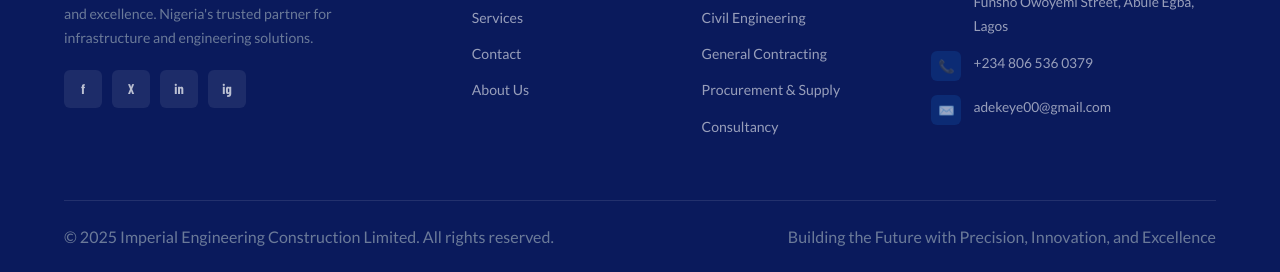
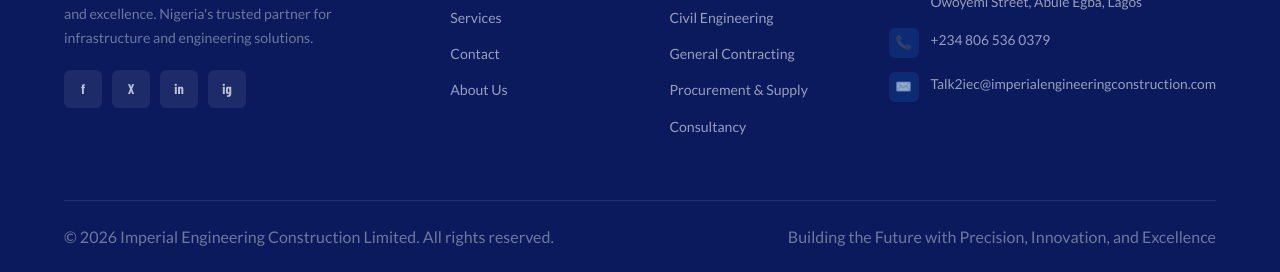
Before and after one commit to amutehjnr/imperial-express, a website: page imperial-express/views/contact.html in a window 1280 px wide. Shown: the part 2664-2936 px from the top of the page. Drawn offline with nearby package versions, Linux system fonts and the light colour scheme; a web font is replaced by a local one.

Commit message:
added official email

```diff
--- a/imperial-express/views/contact.html
+++ b/imperial-express/views/contact.html
@@ -214,11 +214,11 @@
       <h4>Contact Us</h4>
       <div class="footer-contact-item"><div class="f-icon">📍</div><span>No.6 Akinwande Ogundipe Close, Off Funsho Owoyemi Street, Abule Egba, Lagos</span></div>
       <div class="footer-contact-item"><div class="f-icon">📞</div><a href="tel:+2348065360379" style="color:inherit;">+234 806 536 0379</a></div>
-      <div class="footer-contact-item"><div class="f-icon">✉️</div><a href="mailto:adekeye00@gmail.com" style="color:inherit;">adekeye00@gmail.com</a></div>
+      <div class="footer-contact-item"><div class="f-icon">✉️</div><a href="mailto:adekeye00@gmail.com" style="color:inherit;">Talk2iec@imperialengineeringconstruction.com</a></div>
     </div>
   </div>
   <div class="footer-bottom container">
-    <p>&copy; 2025 Imperial Engineering Construction Limited. All rights reserved.</p>
+    <p>&copy; 2026 Imperial Engineering Construction Limited. All rights reserved.</p>
     <p>Building the Future with Precision, Innovation, and Excellence</p>
   </div>
 </footer>
```
Also changed, not shown: imperial-express/views/index.html (+2 -2 lines), imperial-express/views/services.html (+2 -2 lines).
